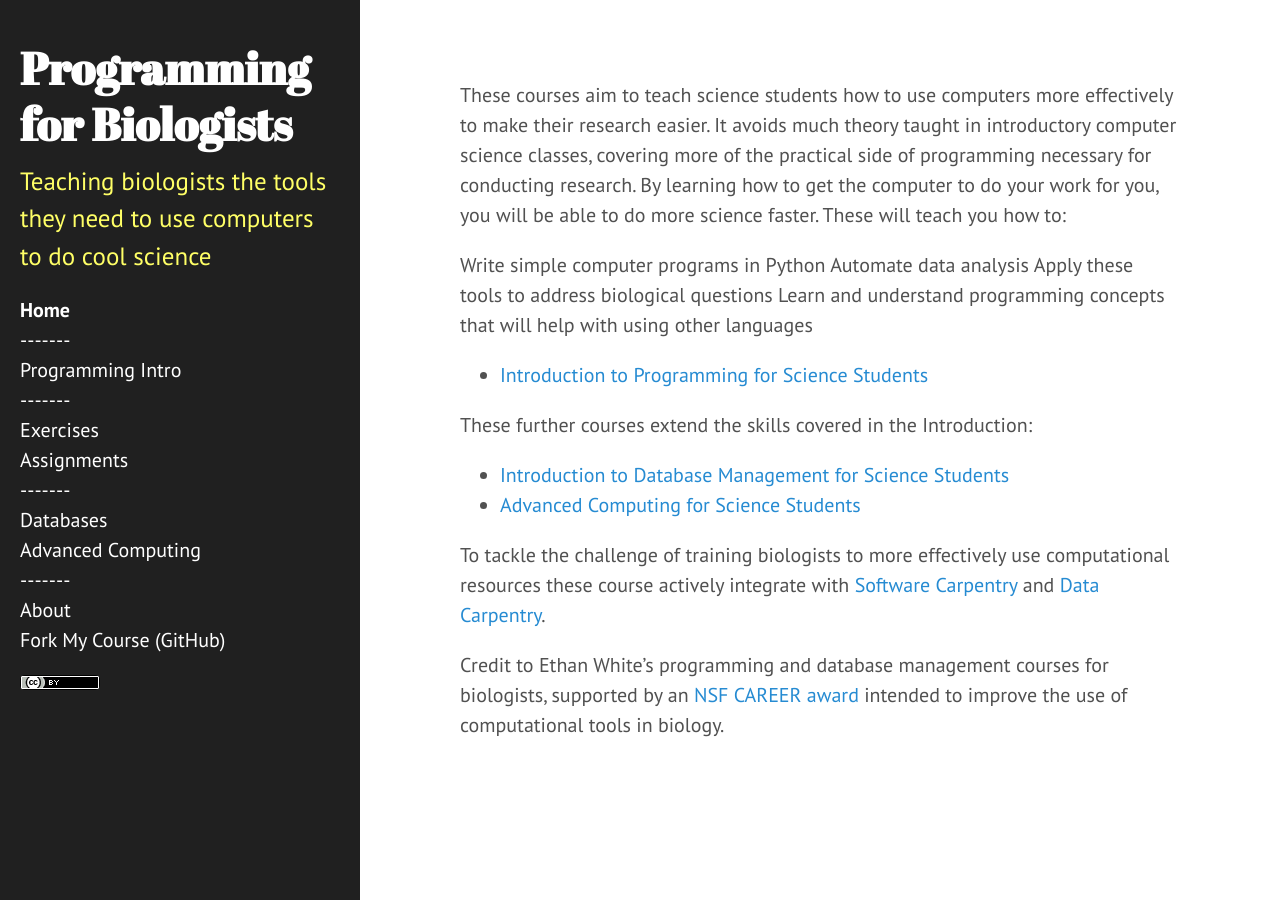
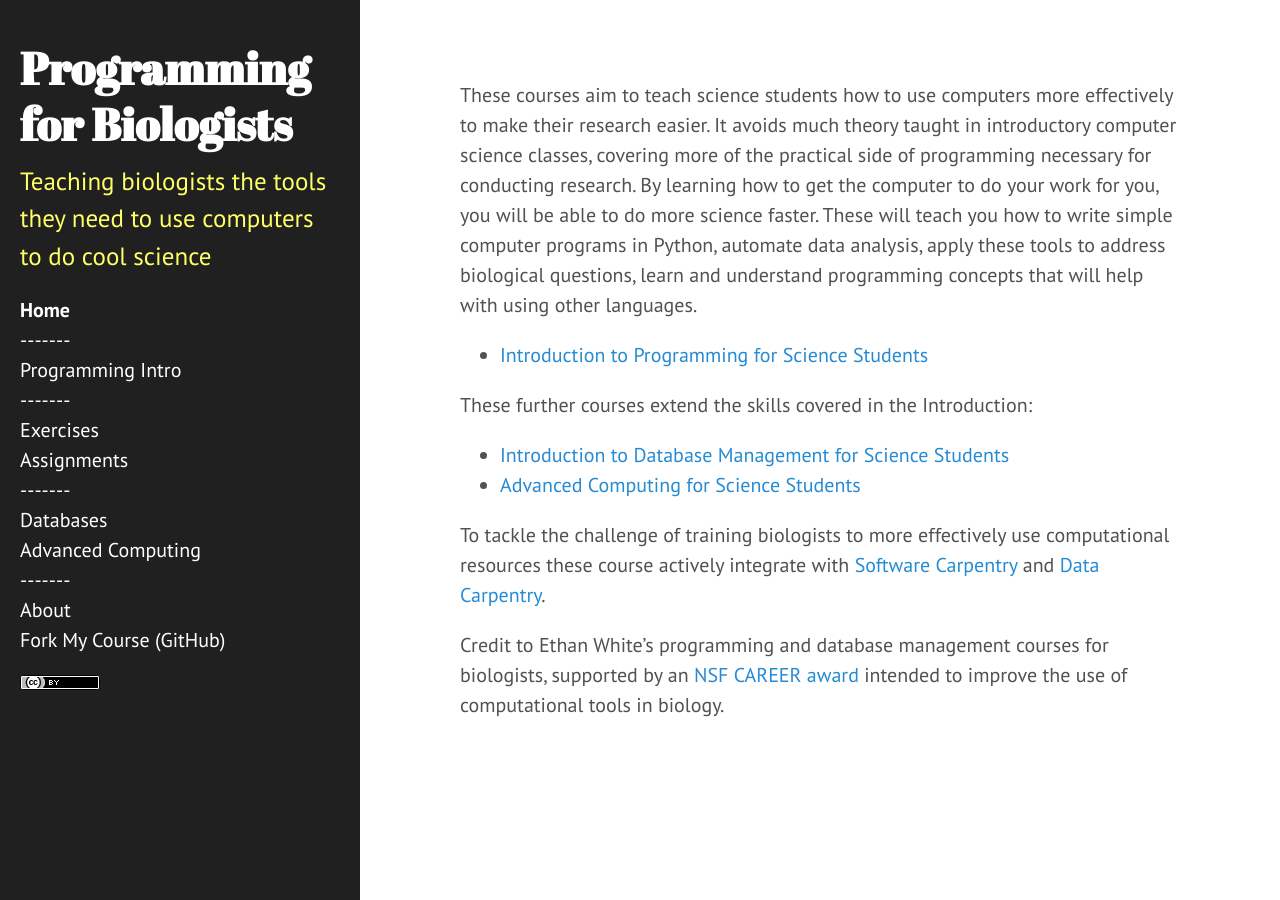
Before and after one commit to MonmouthSchool/MonmouthSchool.github.io, a Jekyll site: the page built from index.md, in a window 1280 px wide. Built offline with Jekyll 4.4.1, drawn with Linux system fonts in a browser that asks for light colours; Markdown is read by kramdown in place of the engine named in the settings.

```diff
--- a/index.md
+++ b/index.md
@@ -2,12 +2,7 @@
 layout: default
 redirect_from: /courses/
 ---
-These courses aim to teach science students how to use computers more effectively to make their research easier. It avoids much theory taught in introductory computer science classes, covering more of the practical side of programming necessary for conducting research. By learning how to get the computer to do your work for you, you will be able to do more science faster. These will teach you how to:
-
-Write simple computer programs in Python
-Automate data analysis
-Apply these tools to address biological questions
-Learn and understand programming concepts that will help with using other languages
+These courses aim to teach science students how to use computers more effectively to make their research easier. It avoids much theory taught in introductory computer science classes, covering more of the practical side of programming necessary for conducting research. By learning how to get the computer to do your work for you, you will be able to do more science faster. These will teach you how to write simple computer programs in Python, automate data analysis, apply these tools to address biological questions, learn and understand programming concepts that will help with using other languages.
 
 * [Introduction to Programming for Science Students](/programming)
 
```
